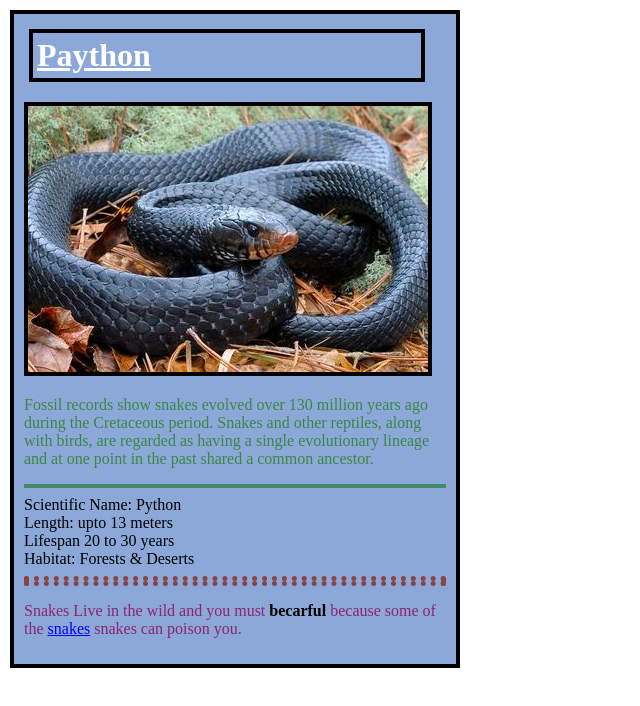
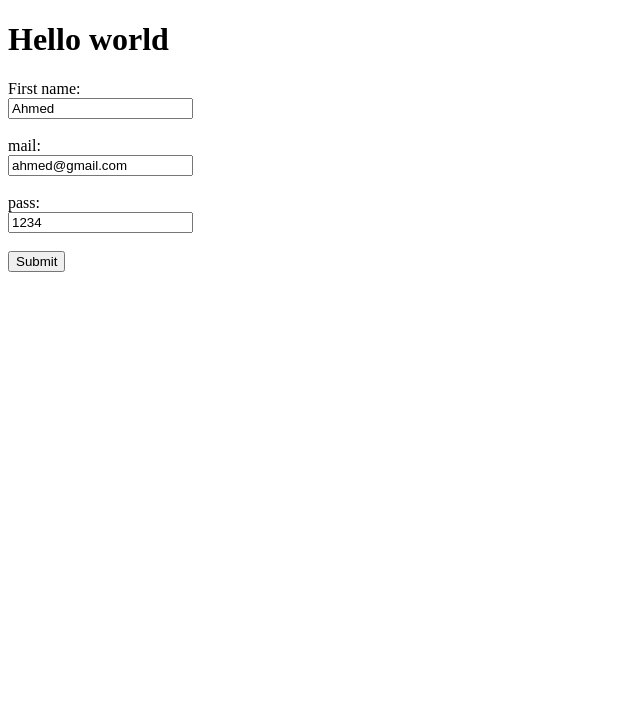
Before and after one commit to Ahmedmontaser10/first-project, a plain HTML site: page Index.html in a window 1280 px wide. Shown: the whole page, without its empty margins (0-640 px from the left). Drawn offline with Linux system fonts and the light colour scheme; files whose address does not match are found by name.

Commit message:
input task

```diff
--- a/Index.html
+++ b/Index.html
@@ -1,34 +1,23 @@
-<!doctype html>
-<html>
+<!DOCTYPE html>
+<html lang="en">
+<head>
+    <meta charset="UTF-8">
+    <meta name="viewport" content="width=device-width, initial-scale=1.0">
+    <link rel="stylesheet" href="style.css">
+    <title>start html</title>
+</head>
+    <body>
+        <h1> Hello world</h1>
+        <form action="/action_page.php">
+            <label for="fname">First name:</label><br>
+            <input type="text" id="fname" name="fname" value="Ahmed"><br>
+            <br>
+            <label for="lname">mail:</label><br>
+            <input type="text" id="lname" name="lname" value="ahmed@gmail.com"><br><br>
+            <label for="lname">pass:</label><br>
+            <input type="text" id="lname" name="lname" value="1234"><br><br>
+            <input type="submit" value="Submit">
 
-<head>
-    <link href="style.css" rel=" stylesheet" type="text/css" />
-    <meta charset = "utf-8">
-    <meta name="viewport" content="width=device_width">
-    <tittle></tittle>
-    </head>
-
-    <body>
-        <div id="container">
-        <h1 >Paython</h1>
-       <img id="snake-image" src="C:\Html projects\first project\pictuers\snake.jpeg" alt="This is Snake picture">
-       <p id="first-p">Fossil records show snakes evolved over 130 million years ago during the
-         Cretaceous period. Snakes and other reptiles, along with birds,
-        are regarded as having a single evolutionary lineage and at one point in the past shared a common ancestor.
-    </p>
-    <hr>
-    <ul>
-        <li>Scientific Name: Python</li>
-        <li>Length: upto 13 meters</li>
-        <li>Lifespan 20 to 30 years</li>
-        <li>Habitat: Forests & Deserts</li>
-    </ul>
-    <hr id="hr-last">
-    <p id="second-p">Snakes Live in the wild and you must
-         <span id="becarful">becarful</span>
-          because some of the <a href="https://en.wikipedia.org/wiki/Snake" target="_blank"> snakes</a> snakes can poison you.
-        </p>
-    </div>
+          </form>
     </body>
-
-    </html>
+</html>
--- a/style.css
+++ /dev/null
@@ -1,47 +0,0 @@
-html , body, h1, ul{
-    margin: 0;
-    padding: 0;
-}
-#container
-{
-    background-color: #8ba8d9;
-    border: solid black 4px;
-    width: 33%;
-    margin-top: 10px;
-    margin-left: 10px;
-    margin-left: 10px;
-    padding: 10px;
-}
-#snake-image{
-
-    border: 4px black solid;
-    margin-top: 15px;
-}
-h1{width: 90%;
-    color: rgb(255, 255, 255);
-    text-decoration: underline;
-    border: 4px black solid;
-    padding: 4px;
-    margin: 5px;
-
-}
-#first-p{
-    color: rgb(61, 135, 68);
-}
-hr{
-border: solid #458966 2px;
-}
-ul{
-    list-style: none;
-
-}
-#hr-last{
-    border: dotted #894545 5px;
-}
-#second-p{
-    color: rgb(143, 35, 112);
-}
-#becarful{
-    font-weight: bold;
-    color: #000000;
-}
```
